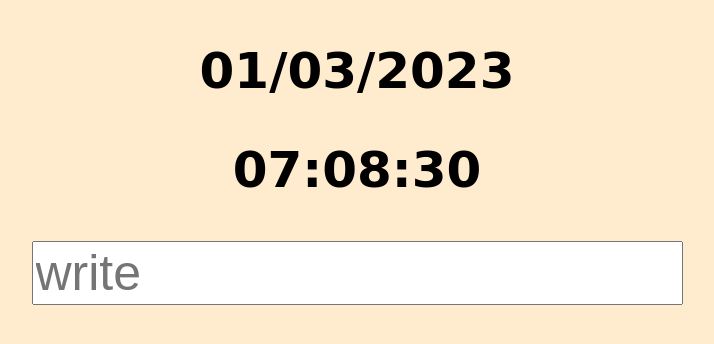
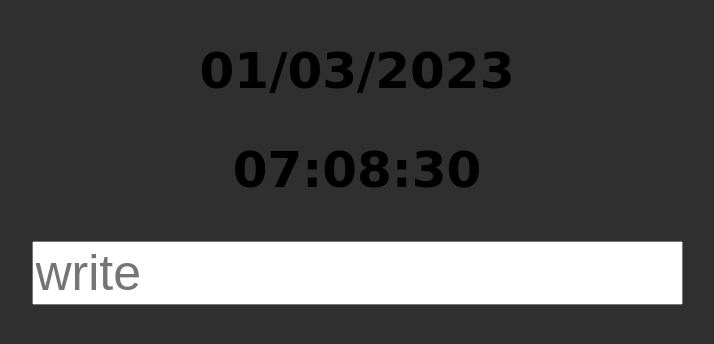
Before and after one commit to eunsu28/todolist, a plain HTML site: page index.html in a window 1280 px wide. Shown: the whole page, without its empty margins (283-997 px from the left). Drawn offline with Linux system fonts and the light colour scheme.

Commit message:
1/03/2023

```diff
--- a/style.css
+++ b/style.css
@@ -1,5 +1,5 @@
 body {
-    background-color: blanchedalmond;
+    background-color: rgb(48, 47, 47);
     text-align: center;
     font-family: cursive;
 }
```
